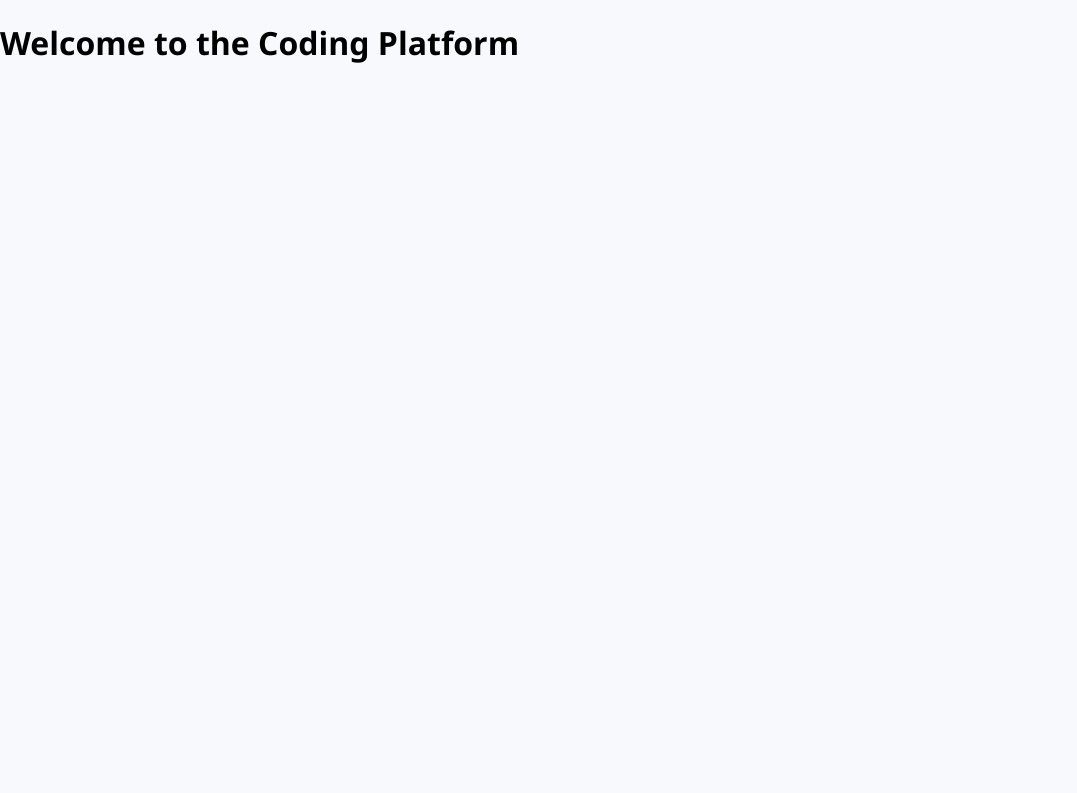
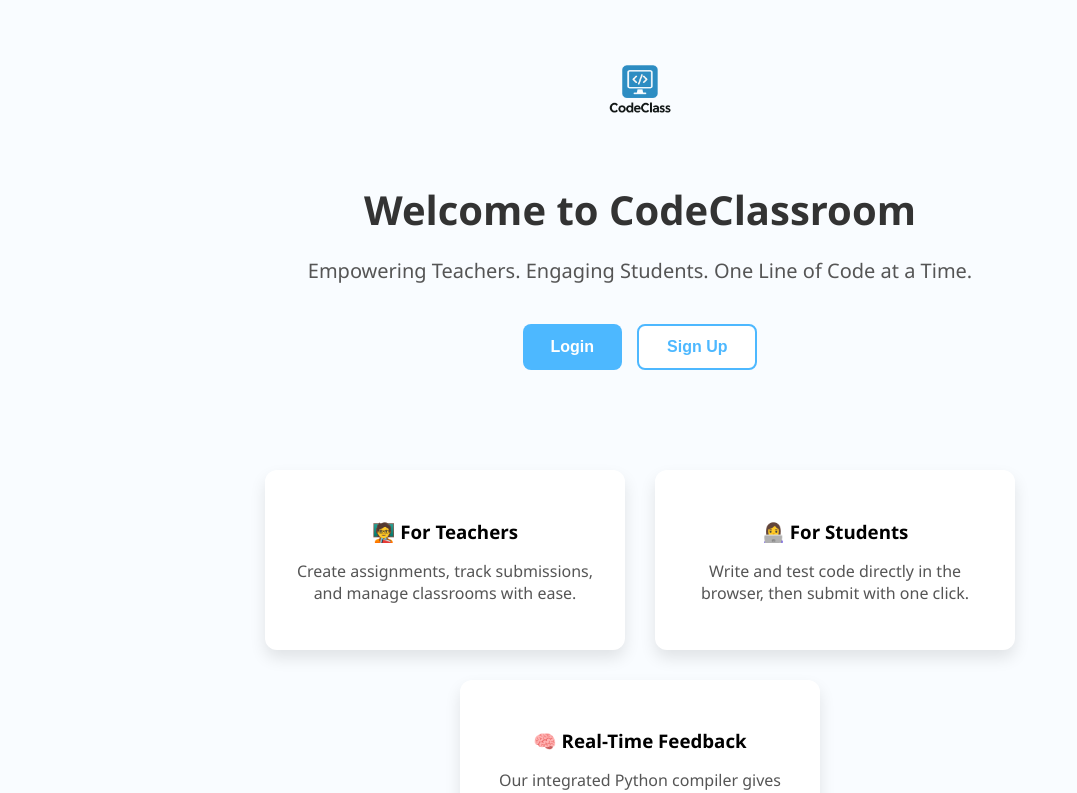
Before and after one commit to ethanvcan/codeclassroom-frontend, a React (Create React App) app: page / in a window 1280 px wide. Shown: the top 793 px of the page, without its empty margins (0-1077 px from the left). Built offline with nearby package versions, Linux system fonts and the light colour scheme.

Commit message:
Add homepage and update routes

```diff
--- a/src/App.js
+++ b/src/App.js
@@ -15,13 +15,13 @@ function App() {
       <Routes>
         <Route path="/login" element={<Login />} />
         <Route path="/signup" element={<Signup />} />
-        <Route path="/" element={<h1>Welcome to the Coding Platform</h1>} />
+        <Route path="/" element={<HomePage />} />
         <Route path="/teacher-dashboard" element={<TeacherDashboard />} />
         <Route path="/student-dashboard" element={<StudentDashboard />} />
         <Route path="/classroom/:id" element={<TeacherClassroomPage />} />
         <Route path="/assignment/:id/submissions" element={<TeacherSubmissionsPage />} />
         <Route path="/solve/:id" element={<SolveAssignment />} />
-        <Route path="/" element={<HomePage />} />
+
 
 
       </Routes>
```
